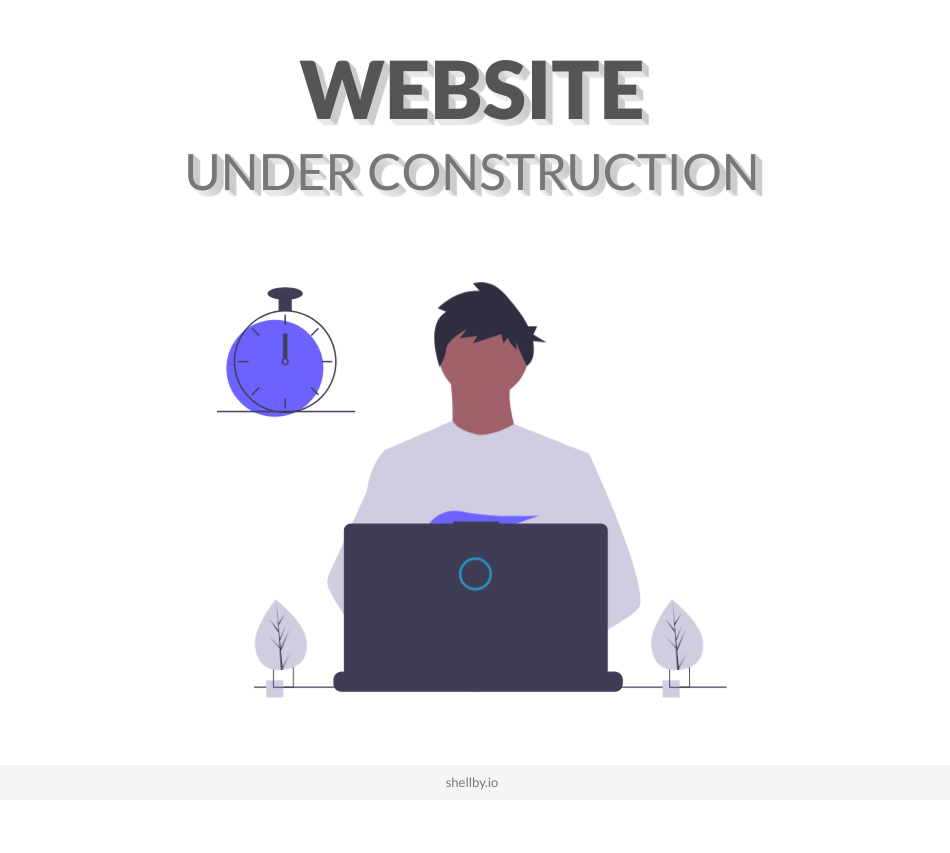
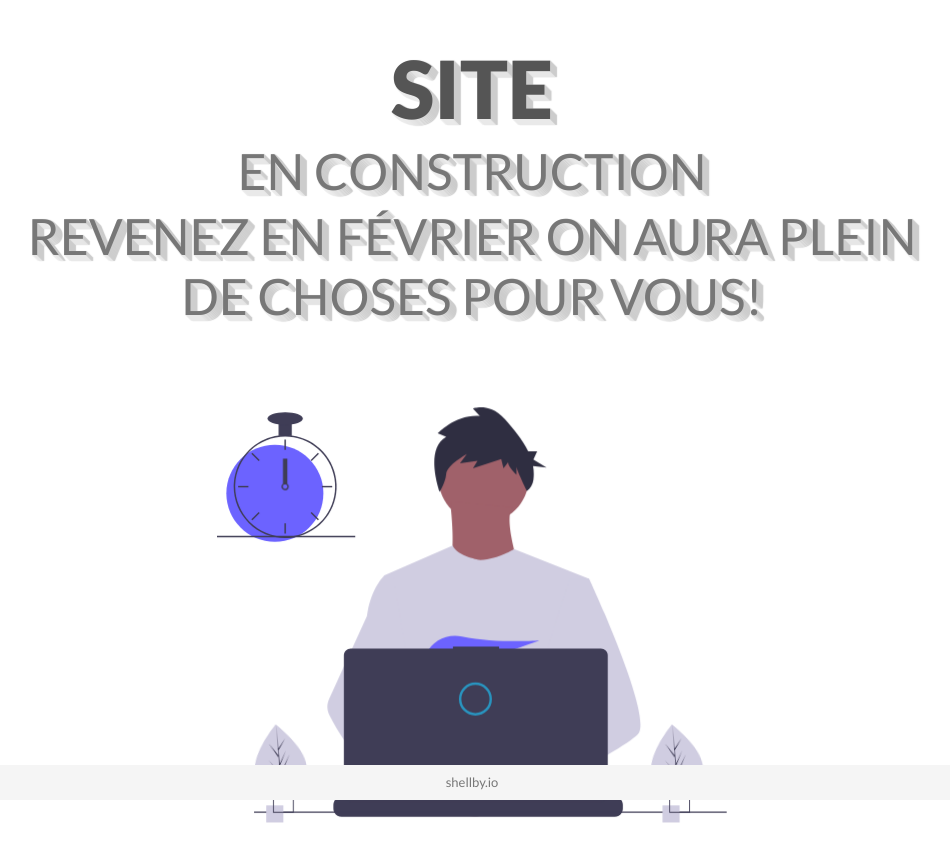
Before and after one commit to tmKamal/under-construction-template, a plain HTML site: page index.html in a window 1280 px wide. Shown: the whole page, without its empty margins (168-1118 px from the left). Before the commit the page ends 800 px from the top, so only its background shows below. Drawn offline with nearby package versions, Linux system fonts and the light colour scheme.

Commit message:
FR instead of EN

```diff
--- a/index.html
+++ b/index.html
@@ -22,14 +22,15 @@
       rel="stylesheet">
     <!-- CSS -->
     <link rel="stylesheet" href="style.css" />
-    <title>Document</title>
+    <title>Shellby.io</title>
   </head>
   <body>
     <div class="container">
       <div class="row justify-content-center">
         <div class="col-md-10 main-title">
-          <h1>Website</h1>
-          <h2>under construction</h2>
+          <h1>Site</h1>
+          <h2>en construction</h2>
+          <h2>Revenez en février on aura plein de choses pour vous!</h2>
         </div>
       </div>
       <div class="row align-items-center">
```
